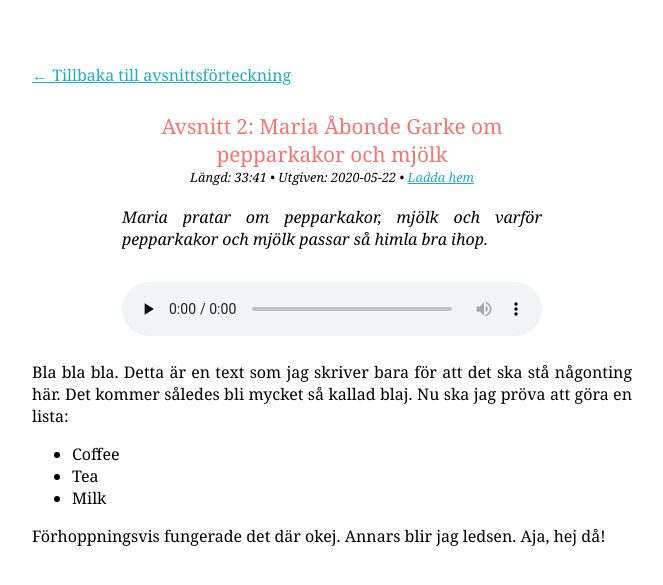
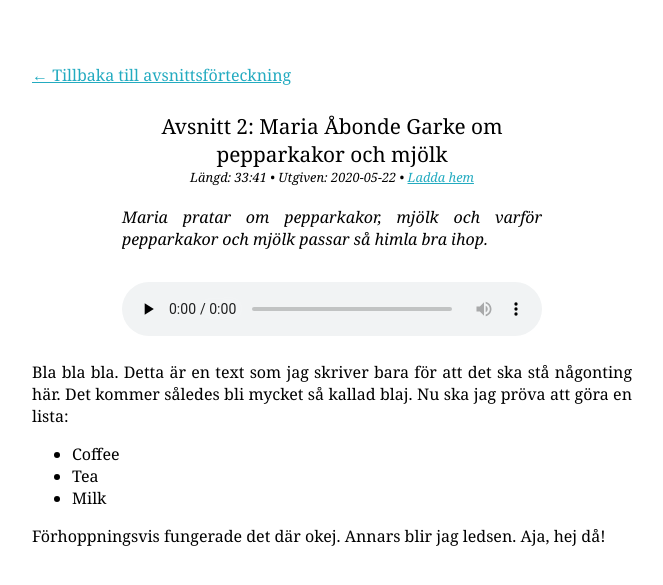
Before and after one commit to Dubbelblind/Dubbelblind.github.io, a Jekyll site: the page built from _posts/2020-05-22-Episod-2.md, in a window 1280 px wide. Shown: the top 585 px of the page, without its empty margins (308-971 px from the left). Built offline with Jekyll 4.4.1, drawn with Linux system fonts in a browser that asks for light colours.

Commit message:
Update post.html

```diff
--- a/_layouts/post.html
+++ b/_layouts/post.html
@@ -7,7 +7,7 @@ layout: default
 			<div class="avsnitt_tillbaka">
 				<a href="{{ site.url | prepend: site.baseurl }}">&larr; Tillbaka till avsnittsförteckning</a>
 			</div>
-			<div class="avsnitt_titel"><a href="{{ page.url | prepend: site.baseurl }}" class="avsnitt_titel_länk">{{ page.title }}</a></div>
+			<div class="avsnitt_titel">{{ page.title }}</div>
 			<div class="avsnitt_info">
 				Längd: {{ page.duration }} • Utgiven: <time datetime="{{ page.date | date_to_xmlschema }}" itemprop="datePublished">{{ page.date | date: "%Y-%m-%d" }}</time> • <a href="{{ site.baseurl }}{{ page.file }}" download="{{ page.title }}">Ladda hem</a>
 			</div>
```
